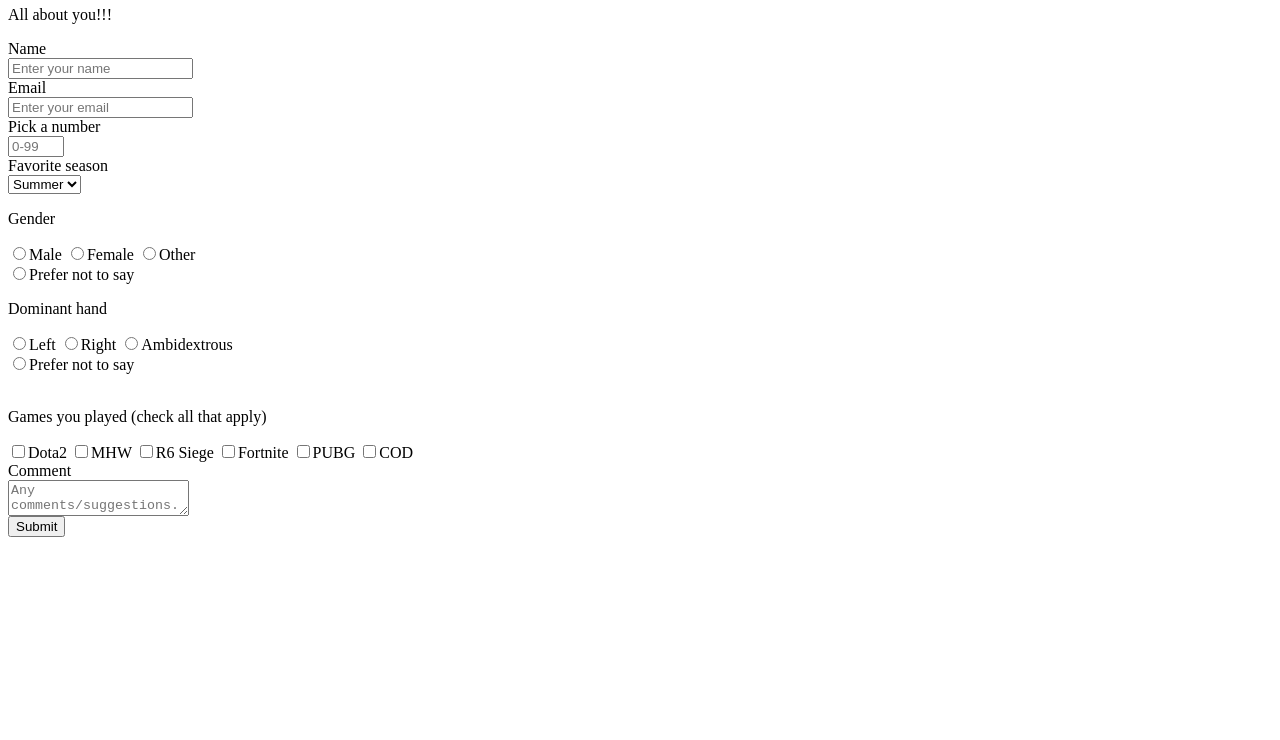
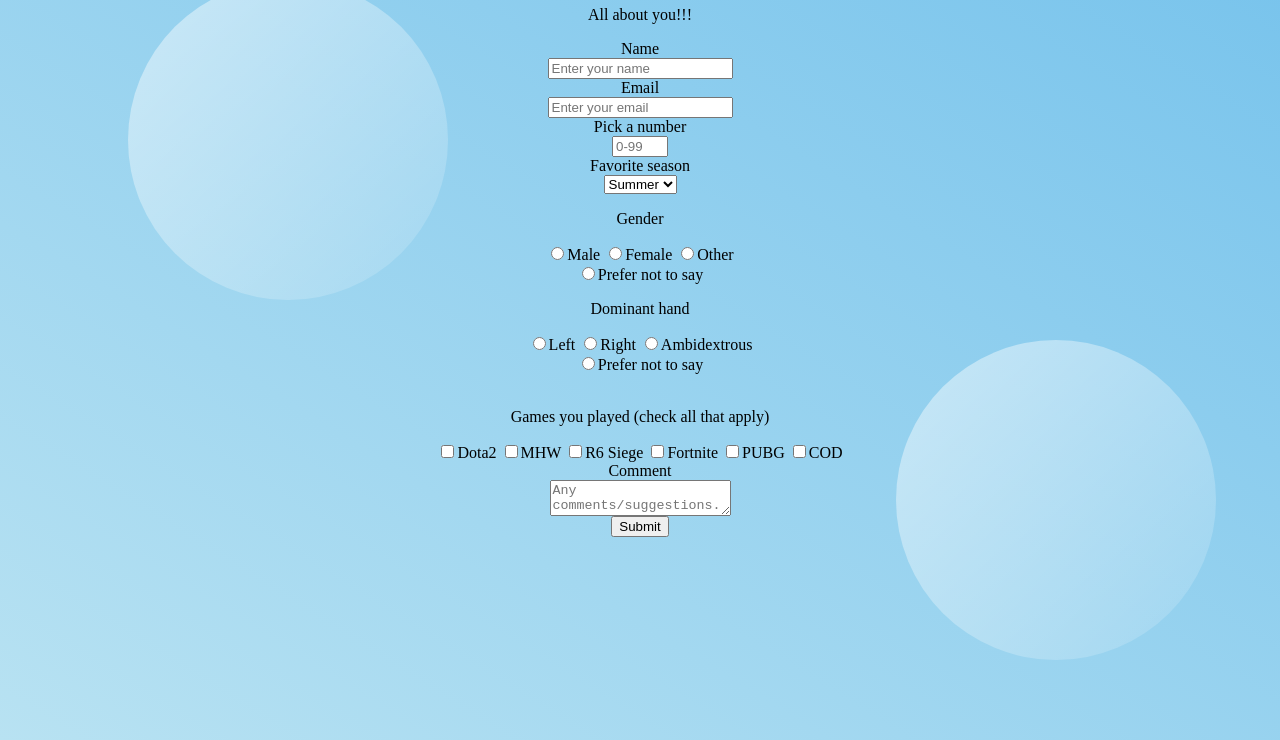
Before and after one commit to joaquiera/learning, a plain HTML site: page fcc/htmlcss-surveyform/index.html in a window 1280 px wide. Shown: the part 60-800 px from the top of the page. Drawn offline with Linux system fonts and the light colour scheme.

Commit message:
Add background color and circles

```diff
--- a/fcc/htmlcss-surveyform/index.html
+++ b/fcc/htmlcss-surveyform/index.html
@@ -1,4 +1,9 @@
+<head>
+  <link rel="stylesheet" href="./style.css">
+</head>
 <body>
+  <div class="circle1"></div>
+  <div class="circle2"></div>
     <div>
       <h1 id="title"> Survey form</h1>
       <p id="description">All about you!!!</p>
--- a/fcc/htmlcss-surveyform/style.css
+++ b/fcc/htmlcss-surveyform/style.css
@@ -0,0 +1,27 @@
+body {
+    background: linear-gradient(to right top, #b8e2f2, #77c3ec);
+    text-align: center;
+
+}
+.circle1,
+.circle2 {
+    background: white;
+    background: linear-gradient(to right bottom,
+     rgba(255,255,255,.5),
+     rgba(255,255,255,.1));
+     border-radius: 50%;
+     position: absolute;
+     height: 20rem;
+     width: 20rem;
+
+}
+
+.circle1 {
+    top: 5%;
+    left: 10%;
+
+}
+.circle2 {
+    right: 5%;
+    bottom: 10%;
+}
```
Also changed, not shown: fcc/style.css (deleted).
